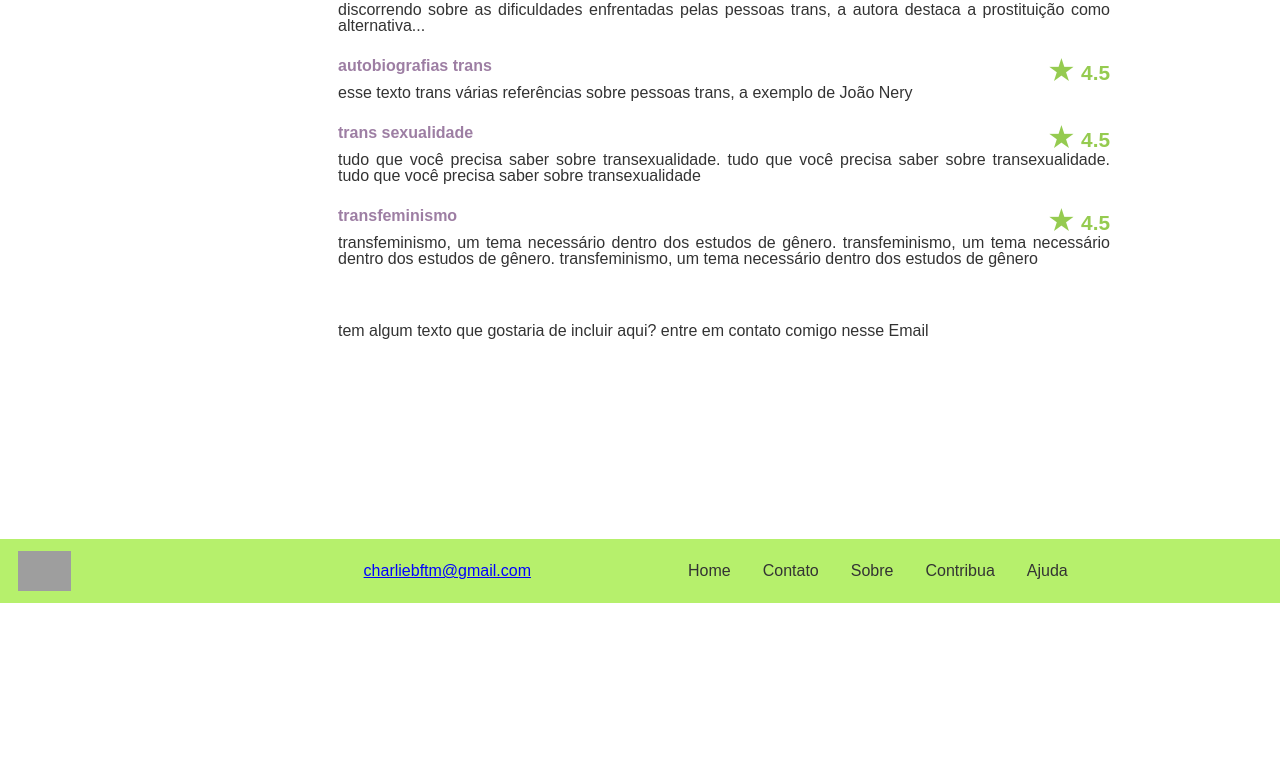
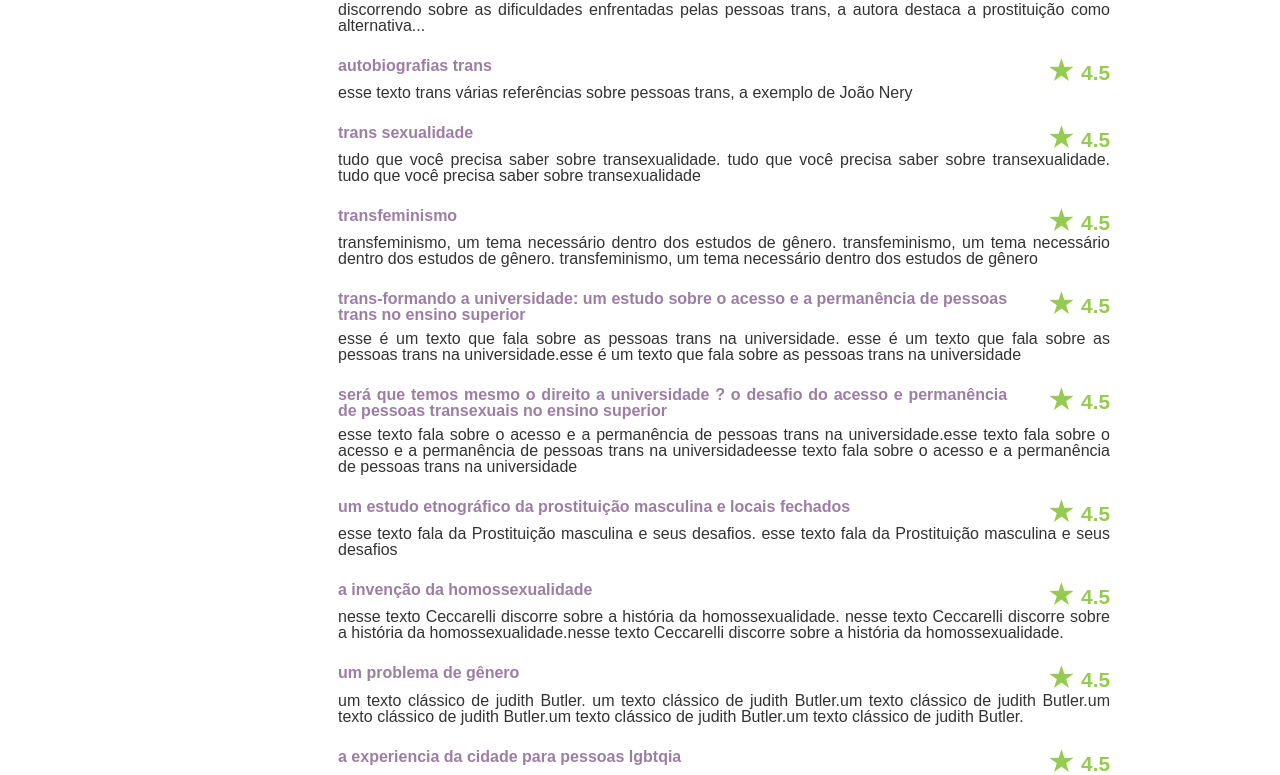
Before and after one commit to CharlieBellow/repositoriolgbt-react, a React (Create React App) app in the folder repositoriolgbtreact/: page / in a window 1280 px wide. Shown: the part 784-1559 px from the top of the page. Before the commit the page ends 1387 px from the top, so only its background shows below. Built offline with nearby package versions, Linux system fonts and the light colour scheme; grey boxes are pictures that could not be loaded.

Commit message:
filter + list

```diff
--- a/repositoriolgbtreact/src/JS/filterByCheckbox.js
+++ b/repositoriolgbtreact/src/JS/filterByCheckbox.js
@@ -3,8 +3,9 @@
 
 
 
-let filteredList = [];
 function filterByCheckbox(list, checkbox) {
+	console.log("entrou na filterByCheckbox");
+	let filteredList = [];
 	for (let l = 0; l < list.length; l++) {
 		for (let c = 0; c < checkbox.length; c++) {
 			if (
@@ -32,7 +33,7 @@ function filterByCheckbox(list, checkbox) {
 			}
 		}
 	}
-
+  console.log(filteredList);
 	return filteredList;
 }
 
--- a/repositoriolgbtreact/src/components/Filter.js
+++ b/repositoriolgbtreact/src/components/Filter.js
@@ -60,11 +60,15 @@ function Filter() {
 	}
 
 	function onClickCheckBox() {
-		console.log('AQUI');
+		console.log('entrou na função onClickCheckbox');
+
 		onCheckboxClick(listChecks);
 
+
+		console.log("terminou na função");
+
 	}
-	//console.log(listChecks);
+
 
 	return (
 		<>
@@ -85,7 +89,7 @@ function Filter() {
 									id={checkbox.name}
 									onChange={handleClick}
 									checked={checkbox.check}
-									onClick={() => onClickCheckBox}
+									onClick={onClickCheckBox}
 								/>
 								<label htmlFor={checkbox.name}>{checkbox.name}</label>
 							</div>
--- a/repositoriolgbtreact/src/components/Main.js
+++ b/repositoriolgbtreact/src/components/Main.js
@@ -1,4 +1,4 @@
-import { useState } from "react";
+import { useState, useEffect } from "react";
 import Filter from "./Filter.js";
 
 
@@ -9,6 +9,7 @@ import { Texto } from "../JS/Texto.js";
 import FormBusca from './FormBusca.js'
 
 import filterByCheckbox from "../JS/filterByCheckbox.js";
+
 /* Index ------------------------------------------------------------------------------------------------ */
 
 const scote = new Autor("Fausto", "Scote", "Ciências Sociais");
@@ -181,17 +182,29 @@ function searchByTitle(a, searchTerm) {
 			setList(query);
 		};
 
-
-		function onCheckboxClick(initialCheckbox) {
-			const callFunction = filterByCheckbox(textDataBase, initialCheckbox);
-			console.log('clicou');
-			setList(callFunction);
+		var callFunction = ''
+		const [filter, setFilter] = useState(textDataBase)
+		function onCheckboxClick(filteredCheckbox) {
+			console.log("entrou na OncheckboxClick");
+			callFunction = filterByCheckbox(textDataBase, filteredCheckbox);
+			//console.log(typeof callFunction);
+			//setList(setFilter(callFunction));
+			//setList(prevState => [...prevState, callFunction]);
+			return callFunction
 		}
 
 
 
 
 	const url = "../Text";
+
+		useEffect(() => {
+			setFilter((prevState => [...prevState, callFunction]));
+			// eslint-disable-next-line react-hooks/exhaustive-deps
+		}, [
+			//filter,
+			list
+		])
 
 	return (
 		<>
@@ -221,6 +234,17 @@ function searchByTitle(a, searchTerm) {
 									<p className="description">{text.descricao}</p> <br></br>
 								</div>
 							))}
+							{filter.map(text => (
+								<div key={text.titulo}>
+									<h3>
+										<a href={url} className="title">
+											{text.titulo}
+										</a>
+										<p className="icon">4.5</p>
+									</h3>
+									<p className="description">{text.descricao}</p> <br></br>
+								</div>
+							))}
 						</div>
 					</aside>
 
```
